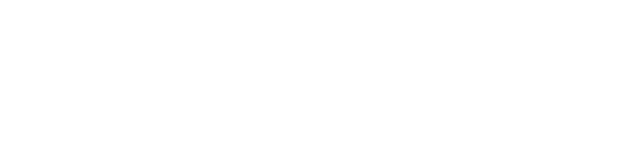
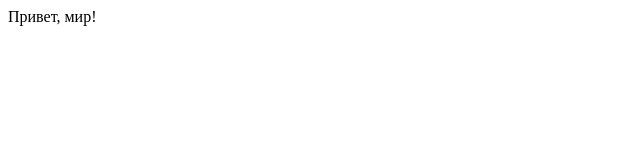
Before and after one commit to evalyev/russian-travel, a plain HTML site: page index.html in a window 1280 px wide. Shown: the whole page, without its empty margins (0-640 px from the left). Drawn offline with Linux system fonts and the light colour scheme.

Commit message:
Привет, мир

```diff
--- a/index.html
+++ b/index.html
@@ -8,6 +8,6 @@
     <link rel="stylesheet" href="./style.css">
 </head>
 <body>
-    <header class="header"></header>
+    <header class="header">Привет, мир!</header>
 </body>
 </html>
```
